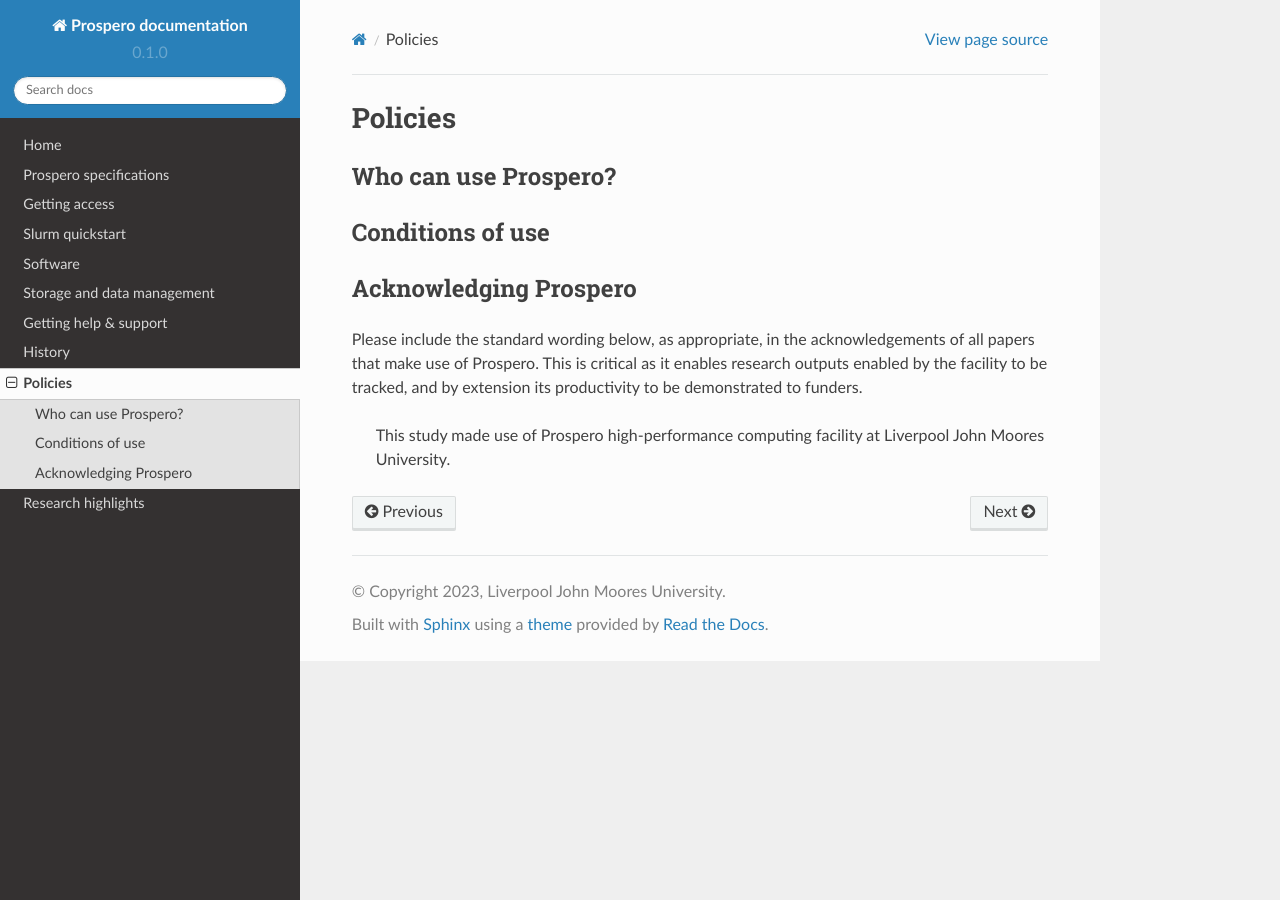
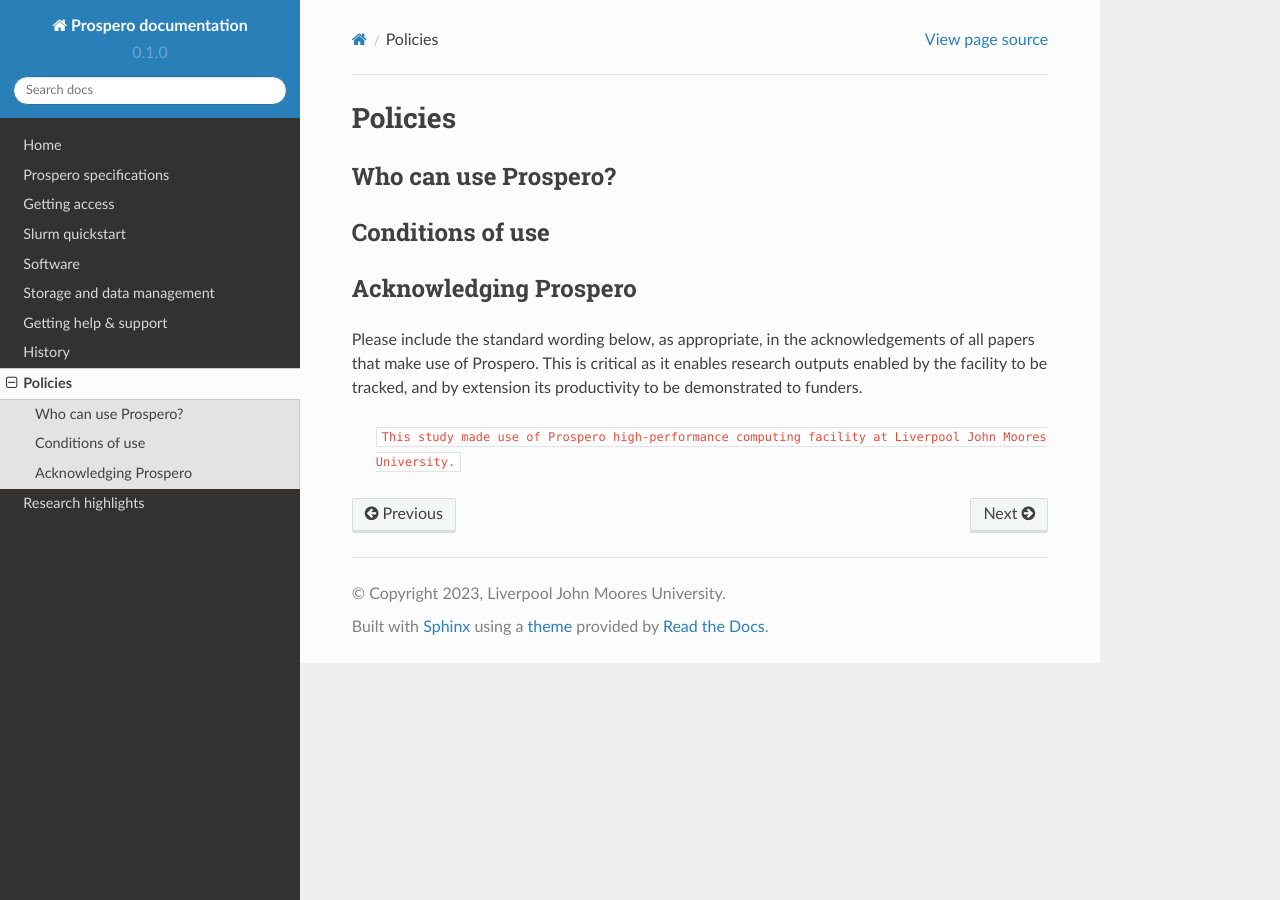
Before and after one commit to astrcrai/prospero-docs, a Sphinx documentation site: the page built from docs/source/policies.rst, in a window 1280 px wide. Built offline with Sphinx 7.4.7 and the Read the Docs theme 2.0.0, drawn with Linux system fonts in a browser that asks for light colours.

```diff
--- a/docs/source/policies.rst
+++ b/docs/source/policies.rst
@@ -12,4 +12,4 @@ Acknowledging Prospero
 
 Please include the standard wording below, as appropriate, in the acknowledgements of all papers that make use of Prospero. This is critical as it enables research outputs enabled by the facility to be tracked, and by extension its productivity to be demonstrated to funders.
 
-  This study made use of Prospero high-performance computing facility at Liverpool John Moores University.
+  ``This study made use of Prospero high-performance computing facility at Liverpool John Moores University.``
```
